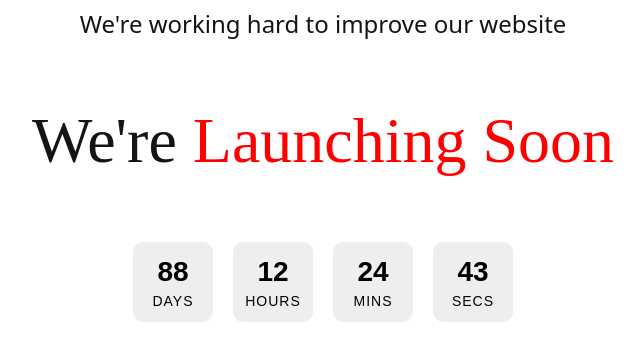
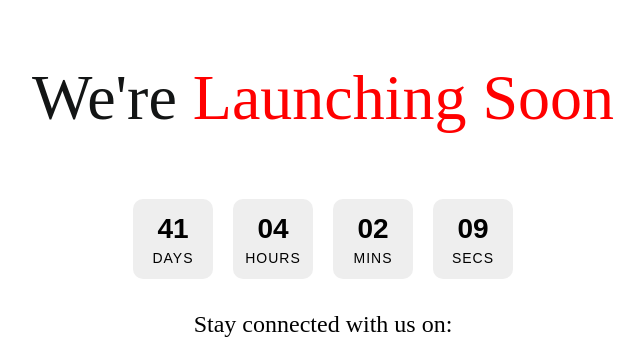
Before and after one commit to biggybee/durbeaninitial, a plain HTML site: page index.html in a window 1280 px wide. Shown: the part 85-433 px from the top of the page, without its empty margins (317-961 px from the left). Drawn offline with Linux system fonts and the light colour scheme.

Commit message:
time change

```diff
--- a/index.html
+++ b/index.html
@@ -3,19 +3,20 @@
   <head>
     <meta charset="UTF-8" />
     <meta name="viewport" content="width=\, initial-scale=1.0" />
-    <meta http-equiv="refresh" content="5">
-    <meta http-equiv="X-UA-Compatible" content="IE=7">
-    <title>Document</title>
+    <meta http-equiv="refresh" content="5" />
+    <meta http-equiv="X-UA-Compatible" content="IE=7" />
+    <title>Durbean</title>
     <link rel="stylesheet" href="styles.css" />
   </head>
   <body>
     <header>
       <a href="index.html">
-        <img id="durbean-logo" src="durbean-logo.jpeg" alt="durbean"/></a>
+        <img id="durbean-logo" src="durbean-logo.jpeg" alt="durbean"
+      /></a>
     </header>
 
     <div class="background-gradient"></div>
-    <h5>We're working hard to improve our website</h5>
+    <!-- <h5>We're working hard to improve our website</h5> -->
     <h3>We're <span>Launching Soon</span></h3>
     <div id="timer" class="countdown-timer">
       <div class="time-unit">
@@ -44,7 +45,6 @@
       </div>
     </div>
 
-
     <h4>Stay connected with us on:</h4>
     <div class="socials">
       <a href="get.html" id="facebook"
--- a/script.js
+++ b/script.js
@@ -1,31 +1,62 @@
 // Set the date and time for the countdown (change this to your desired date)
-const countdownDate = new Date("2023-12-31 23:59:59").getTime();
+var countDownDate = new Date("Nov 14, 2023 15:37:25").getTime();
 
-// Update the countdown every second
-const timerInterval = setInterval(updateCountdown, 1000);
+// Update the count down every 1 second
+var x = setInterval(function () {
+  // Get today's date and time
+  var now = new Date().getTime();
 
-function updateCountdown() {
-  const now = new Date().getTime();
-  const distance = countdownDate - now;
+  // Find the distance between now and the count down date
+  var distance = countDownDate - now;
 
-  // Calculate days, hours, minutes, and seconds
-  const days = Math.floor(distance / (1000 * 60 * 60 * 24));
-  const hours = Math.floor((distance % (1000 * 60 * 60 * 24)) / (1000 * 60 * 60));
-  const minutes = Math.floor((distance % (1000 * 60 * 60)) / (1000 * 60));
-  const seconds = Math.floor((distance % (1000 * 60)) / 1000);
+  // Time calculations for days, hours, minutes and seconds
+  var days = Math.floor(distance / (1000 * 60 * 60 * 24));
+  var hours = Math.floor((distance % (1000 * 60 * 60 * 24)) / (1000 * 60 * 60));
+  var minutes = Math.floor((distance % (1000 * 60 * 60)) / (1000 * 60));
+  var seconds = Math.floor((distance % (1000 * 60)) / 1000);
 
-  // Update the HTML elements with the calculated values
+  // Display the result in the element with id="demo"
   document.getElementById("days").innerHTML = days < 10 ? `0${days}` : days;
   document.getElementById("hours").innerHTML = hours < 10 ? `0${hours}` : hours;
-  document.getElementById("minutes").innerHTML = minutes < 10 ? `0${minutes}` : minutes;
-  document.getElementById("seconds").innerHTML = seconds < 10 ? `0${seconds}` : seconds;
+  document.getElementById("minutes").innerHTML =
+    minutes < 10 ? `0${minutes}` : minutes;
+  document.getElementById("seconds").innerHTML =
+    seconds < 10 ? `0${seconds}` : seconds;
 
-  // If the countdown is over, display a message
+  // If the count down is finished, write some text
   if (distance < 0) {
-    clearInterval(timerInterval);
-    document.getElementById("timer").innerHTML = "we are live! Look us up on ur App/Play Store";
+    clearInterval(x);
+    document.getElementById("demo").innerHTML = "EXPIRED";
   }
-}
+}, 1000);
 
-// Initial call to update the countdown immediately
-updateCountdown();
+// const countdownDate = new Date("2023-12-31 23:59:59").getTime();
+
+// // Update the countdown every second
+// const timerInterval = setInterval(updateCountdown, 1000);
+
+// function updateCountdown() {
+//   const now = new Date().getTime();
+//   const distance = countdownDate - now;
+
+//   // Calculate days, hours, minutes, and seconds
+//   const days = Math.floor(distance / (1000 * 60 * 60 * 24));
+//   const hours = Math.floor((distance % (1000 * 60 * 60 * 24)) / (1000 * 60 * 60));
+//   const minutes = Math.floor((distance % (1000 * 60 * 60)) / (1000 * 60));
+//   const seconds = Math.floor((distance % (1000 * 60)) / 1000);
+
+//   // Update the HTML elements with the calculated values
+//   document.getElementById("days").innerHTML = days < 10 ? `0${days}` : days;
+//   document.getElementById("hours").innerHTML = hours < 10 ? `0${hours}` : hours;
+//   document.getElementById("minutes").innerHTML = minutes < 10 ? `0${minutes}` : minutes;
+//   document.getElementById("seconds").innerHTML = seconds < 10 ? `0${seconds}` : seconds;
+
+//   // If the countdown is over, display a message
+//   if (distance < 0) {
+//     clearInterval(timerInterval);
+//     document.getElementById("timer").innerHTML = "we are live! Look us up on ur App/Play Store";
+//   }
+// }
+
+// // Initial call to update the countdown immediately
+// updateCountdown();
```
